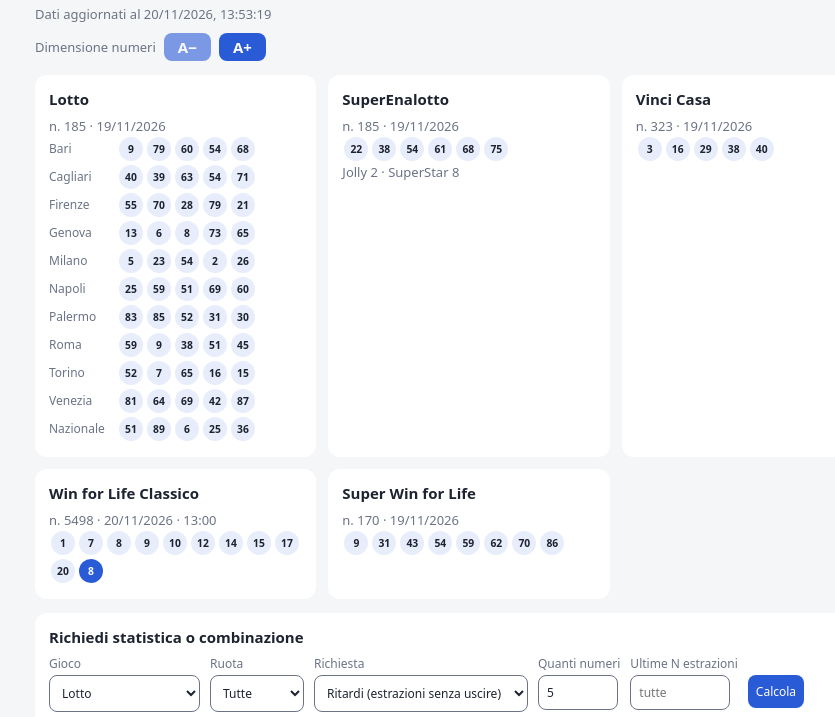
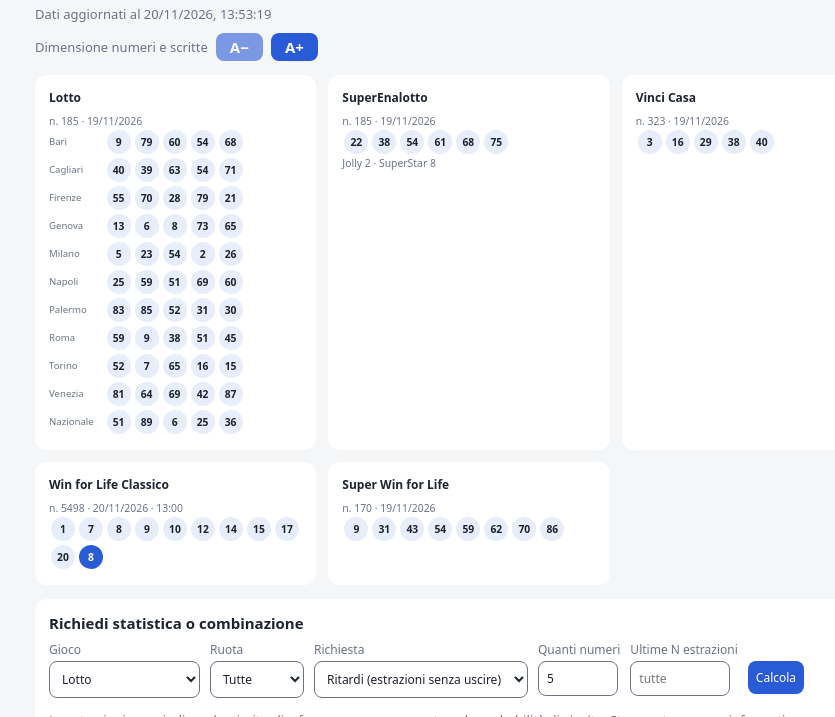
Before and after one commit to Marcossale/Magodell8, a plain HTML site: page index.html in a window 1280 px wide. Both pictures are taken after a click on the button "A−". Shown: the part 83-800 px from the top of the page, without its empty margins (171-1006 px from the left). Drawn offline with Linux system fonts and the light colour scheme.

Commit message:
A-/A+ ingrandiscono anche le scritte delle estrazioni
Titoli delle card, data e numero estrazione, nomi delle ruote, Jolly/SuperStar
e tabelle dei risultati scalano insieme ai numeri.

Co-Authored-By: Claude Sonnet 5.5 <noreply@anthropic.com>

```diff
--- a/app.js
+++ b/app.js
@@ -35,7 +35,7 @@ function card(g, d) {
   const body = g === 'lotto'
     ? WHEELS.map((w, i) => `<div class="w"><span>${w}</span><span>${balls(d.w[i])}</span></div>`).join('')
     : balls(d.x) + (d.e ? balls([d.e], 'x') : '') + (d.j ? `<div class="mu">Jolly ${d.j}${d.s != null ? ' · SuperStar ' + d.s : ''}</div>` : '');
-  return `<div class="card"><h2>${GAMES[g].name}</h2><div class="mu">n. ${d.n} · ${fmt(d.d)}${d.h ? ' · ' + d.h : ''}</div>${body}</div>`;
+  return `<div class="card dr"><h2>${GAMES[g].name}</h2><div class="mu">n. ${d.n} · ${fmt(d.d)}${d.h ? ' · ' + d.h : ''}</div>${body}</div>`;
 }
 
 async function init() {
@@ -110,6 +110,7 @@ let si = 1;
 try { const v = +localStorage.getItem('bs'); if (SIZES.includes(v)) si = SIZES.indexOf(v); } catch { /* storage non disponibile */ }
 function applyZoom() {
   document.documentElement.style.setProperty('--bs', SIZES[si] + 'px');
+  document.documentElement.style.setProperty('--ts', SIZES[si] / 30);   // fattore per le scritte delle estrazioni
   $('zm').disabled = si === 0; $('zp').disabled = si === SIZES.length - 1;
   try { localStorage.setItem('bs', SIZES[si]); } catch { /* ignora */ }
 }
--- a/index.html
+++ b/index.html
@@ -19,7 +19,10 @@ h1{font:700 32px/1.15 "Cinzel Decorative","Palatino Linotype",Georgia,serif;lett
 h2{font-size:15px;margin:0 0 8px}.mu{color:var(--mu);font-size:13px}
 .grid{display:grid;grid-template-columns:repeat(auto-fit,minmax(260px,1fr));gap:12px;margin:14px 0}
 .card{background:var(--card);border-radius:12px;padding:14px}
-:root{--bs:30px}
+:root{--bs:30px;--ts:1}
+.dr h2{font-size:calc(15px*var(--ts))}.dr .mu,#out .mu,#sout .mu{font-size:calc(13px*var(--ts))}
+.dr .w{font-size:calc(12px*var(--ts))}.dr .w>span:first-child{width:calc(62px*var(--ts))}
+#out table{font-size:calc(15px*var(--ts))}
 .b{display:inline-flex;width:var(--bs);height:var(--bs);border-radius:50%;background:var(--ball);align-items:center;justify-content:center;font-weight:600;margin:2px;font-size:calc(var(--bs)*.43)}
 .zoom{display:flex;align-items:center;gap:8px;margin:10px 0 0}.zoom button{padding:4px 14px;font-weight:700}
 .b.x{background:var(--ac);color:#fff}
@@ -33,7 +36,7 @@ table{border-collapse:collapse;width:100%}td,th{padding:4px 8px;text-align:left;
 .bar{height:8px;background:var(--ac);border-radius:4px}
 </style></head><body>
 <h1>MagoDelL8</h1><p class="sub">App dedicata a mia Mamma Rosa</p><div class="mu" id="upd">Caricamento…</div>
-<div class="zoom"><span class="mu">Dimensione numeri</span><button id="zm" aria-label="Riduci i numeri" title="Riduci">A−</button><button id="zp" aria-label="Ingrandisci i numeri" title="Ingrandisci">A+</button></div>
+<div class="zoom"><span class="mu">Dimensione numeri e scritte</span><button id="zm" aria-label="Riduci numeri e scritte" title="Riduci">A−</button><button id="zp" aria-label="Ingrandisci numeri e scritte" title="Ingrandisci">A+</button></div>
 <div class="grid" id="cards"></div>
 <div class="card"><h2>Richiedi statistica o combinazione</h2>
 <div class="row">
--- a/sw.js
+++ b/sw.js
@@ -1,5 +1,5 @@
 // Service worker: shell dell'app in cache (aggiornata in background), dati con rete prima e cache come riserva offline.
-const CACHE = 'magodel8-v6';
+const CACHE = 'magodel8-v7';
 const SHELL = ['./', 'index.html', 'app.js', 'manifest.webmanifest', 'icons/icon-192.png', 'icons/icon-512.png'];
 
 self.addEventListener('install', e => {
```
